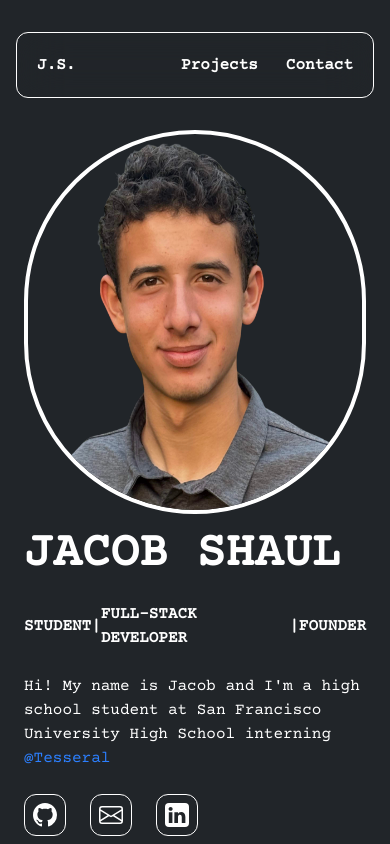
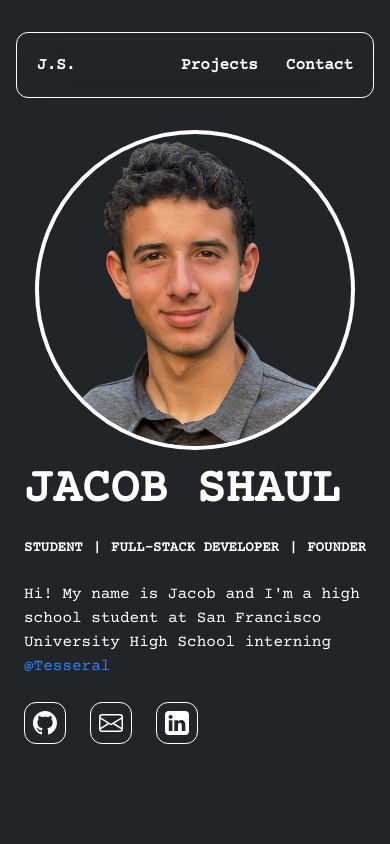
Before and after one commit to jacob-s-codes/portfolio, a Next.js app: page / in a window 390 px wide. Shown: the top 844 px of the page. Built offline with nearby package versions, Linux system fonts and the light colour scheme.

Commit message:
updated and fixed image

```diff
--- a/src/app/page.tsx
+++ b/src/app/page.tsx
@@ -8,7 +8,7 @@ export default function Home() {
       <div className="flex lg:flex-row flex-col-reverse lg:items-center items-start justify-between">
         <div className="flex flex-col items-start gap-6 max-w-2xl">
           <h1 className="lg:text-8xl md:text-6xl text-5xl lg:pt-0 pt-4 font-semibold uppercase">Jacob Shaul</h1>
-          <div className="flex items-center justify-between lg:text-2xl md:text-lg text-base font-semibold w-full uppercase">
+          <div className="flex items-center justify-between lg:text-2xl md:text-lg text-sm font-semibold w-full uppercase">
             <h2>Student</h2>
             <h2>|</h2>
             <h2>Full-stack developer</h2>
@@ -34,7 +34,9 @@ export default function Home() {
               </svg></a>
           </div>
         </div>
-        <img src="/jacobbgremove.png" alt="Jacob's Avatar" className="w-96 h-96 rounded-full border-4 border-white" />
+        <div className="flex w-full justify-center">
+          <img src="/jacobbgremove.png" alt="Jacob's Avatar" className="lg:w-96 lg:h-96 w-80 h-80 rounded-full border-4 border-white" />
+        </div>
       </div>
 
       <div className="py-48">
```
